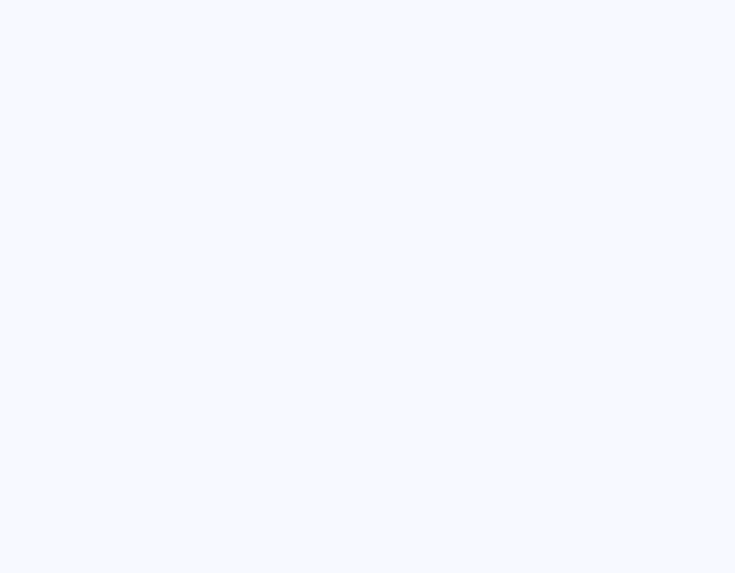
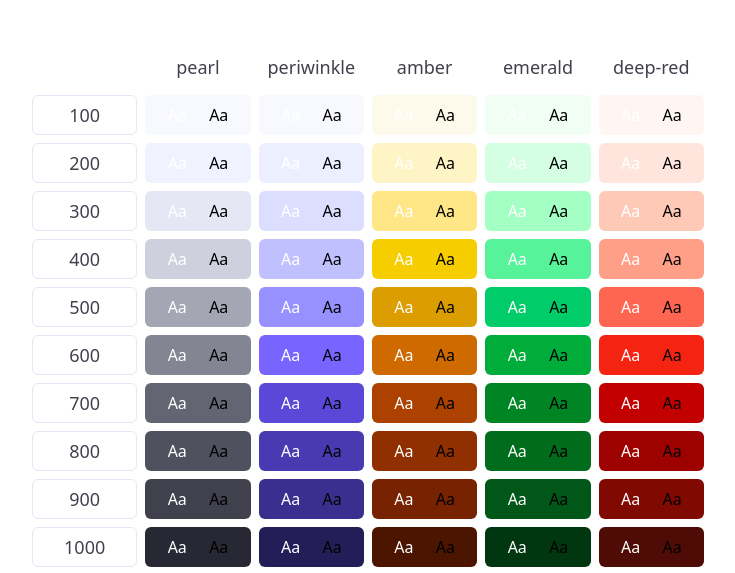
Before and after one commit to MaxRandle/portfolio-website-v5, a Next.js app: page / in a window 1280 px wide. Shown: the part 6023-6596 px from the top of the page, without its empty margins (272-1007 px from the left). Before the commit the page ends 5926 px from the top, so only its background shows below. Built offline with nearby package versions, Linux system fonts and the light colour scheme.

Commit message:
add color palette from maxtack

```diff
--- a/src/app/(home)/page.tsx
+++ b/src/app/(home)/page.tsx
@@ -15,6 +15,7 @@ import { FiArrowLeft, FiArrowRight, FiPlus } from "react-icons/fi";
 
 import { TechStackSection } from "./TechStackSection";
 import NavDemo from "@components/NavDemo";
+import { ColorPalette } from "@components/ColorPalette";
 
 export default function Home() {
   return (
@@ -195,6 +196,12 @@ export default function Home() {
           <NavDemo />
         </Container>
       </Section>
+
+      <Section palette="base">
+        <Container>
+          <ColorPalette />
+        </Container>
+      </Section>
     </main>
   );
 }
--- /dev/null
+++ b/src/components/ColorPalette.tsx
@@ -0,0 +1,145 @@
+import { Fragment, JSX } from "react";
+import { twMerge } from "tailwind-merge";
+import { Typography } from "@ui/Typography";
+
+type ColorPaletteProps = JSX.IntrinsicElements["div"];
+export const ColorPalette: React.FC<ColorPaletteProps> = ({
+  className,
+  ...props
+}) => {
+  const shadeKeys = [
+    "100",
+    "200",
+    "300",
+    "400",
+    "500",
+    "600",
+    "700",
+    "800",
+    "900",
+    "1000",
+    "1100",
+    "1200",
+    "1300",
+  ] as const;
+
+  const hueKeys = [
+    "pearl",
+    "periwinkle",
+    "amber",
+    "emerald",
+    "deep-red",
+  ] as const;
+
+  const colors = {
+    pearl: {
+      "100": "bg-base-100",
+      "200": "bg-base-200",
+      "300": "bg-base-300",
+      "400": "bg-base-400",
+      "500": "bg-base-500",
+      "600": "bg-base-600",
+      "700": "bg-base-700",
+      "800": "bg-base-800",
+      "900": "bg-base-900",
+      "1000": "bg-base-1000",
+      "1100": "bg-base-1100",
+      "1200": "bg-base-1200",
+      "1300": "bg-base-1300",
+    },
+    amber: {
+      "100": "bg-warning-100",
+      "200": "bg-warning-200",
+      "300": "bg-warning-300",
+      "400": "bg-warning-400",
+      "500": "bg-warning-500",
+      "600": "bg-warning-600",
+      "700": "bg-warning-700",
+      "800": "bg-warning-800",
+      "900": "bg-warning-900",
+      "1000": "bg-warning-1000",
+      "1100": "bg-warning-1100",
+      "1200": "bg-warning-1200",
+      "1300": "bg-warning-1300",
+    },
+    periwinkle: {
+      "100": "bg-primary-100",
+      "200": "bg-primary-200",
+      "300": "bg-primary-300",
+      "400": "bg-primary-400",
+      "500": "bg-primary-500",
+      "600": "bg-primary-600",
+      "700": "bg-primary-700",
+      "800": "bg-primary-800",
+      "900": "bg-primary-900",
+      "1000": "bg-primary-1000",
+      "1100": "bg-primary-1100",
+      "1200": "bg-primary-1200",
+      "1300": "bg-primary-1300",
+    },
+    emerald: {
+      "100": "bg-success-100",
+      "200": "bg-success-200",
+      "300": "bg-success-300",
+      "400": "bg-success-400",
+      "500": "bg-success-500",
+      "600": "bg-success-600",
+      "700": "bg-success-700",
+      "800": "bg-success-800",
+      "900": "bg-success-900",
+      "1000": "bg-success-1000",
+      "1100": "bg-success-1100",
+      "1200": "bg-success-1200",
+      "1300": "bg-success-1300",
+    },
+    "deep-red": {
+      "100": "bg-danger-100",
+      "200": "bg-danger-200",
+      "300": "bg-danger-300",
+      "400": "bg-danger-400",
+      "500": "bg-danger-500",
+      "600": "bg-danger-600",
+      "700": "bg-danger-700",
+      "800": "bg-danger-800",
+      "900": "bg-danger-900",
+      "1000": "bg-danger-1000",
+      "1100": "bg-danger-1100",
+      "1200": "bg-danger-1200",
+      "1300": "bg-danger-1300",
+    },
+  };
+
+  const classes = "grid grid-cols-6 gap-2 justify-center max-w-2xl mx-auto";
+
+  return (
+    <div className={twMerge(classes, className)} {...props}>
+      <div />
+      {hueKeys.map((hue) => (
+        <div key={hue} className="flex h-10 items-center justify-evenly">
+          <Typography color="weak">{hue}</Typography>
+        </div>
+      ))}
+      {shadeKeys.map((shade) => (
+        <Fragment key={shade}>
+          <div
+            key={shade}
+            className="flex h-10 items-center justify-evenly rounded-md border border-base-300 dark:border-base-900"
+          >
+            <Typography color="weak">{shade}</Typography>
+          </div>
+
+          {hueKeys.map((hue) => (
+            <Fragment key={`${hue}-${shade}`}>
+              <div
+                className={`flex h-10 items-center justify-evenly rounded-md ${colors[hue][shade]}`}
+              >
+                <p className="text-white">Aa</p>
+                <p className="text-black">Aa</p>
+              </div>
+            </Fragment>
+          ))}
+        </Fragment>
+      ))}
+    </div>
+  );
+};
--- a/src/ui/Section/Section.tsx
+++ b/src/ui/Section/Section.tsx
@@ -20,6 +20,7 @@ const SectionStyles = tv({
       transparent: ["py-0 sm:py-0"],
       surface: ["my-0 sm:my-0", "bg-base-300 dark:bg-base-1200"],
       primary: ["my-0 sm:my-0", "bg-primary-900 dark:bg-primary-1100", "dark"],
+      base: ["my-0 sm:my-0", "bg-white dark:bg-black"],
     },
   },
   defaultVariants: {
```
